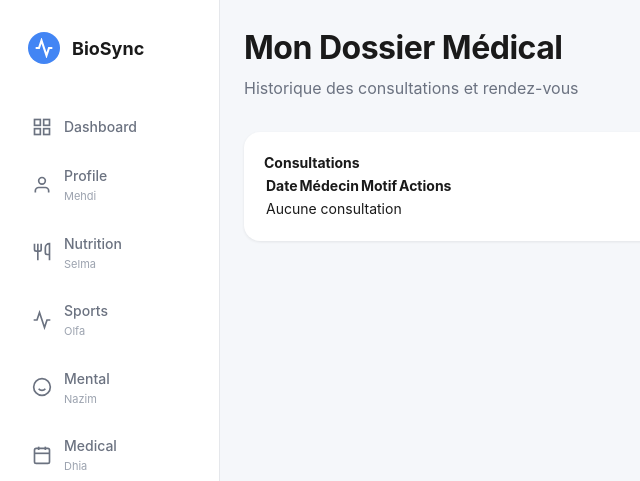
After one commit to Nazimchaouch04/PIDEV_3A, a Symfony app: template templates/medical/dossier.html.twig in a window 1280 px wide. The commit adds this page. Shown: the top 481 px of the page, without its empty margins (0-640 px from the left). Run offline with Twig, Linux system fonts and the light colour scheme; the template is opened without the code that fills it, so the values that code supplies are empty; some libraries are stand-ins or nearby versions.

Commit message:
Fix rendezvous flow + specialist confirmation + medical dossier view

```diff
--- a/src/Controller/ConsultationController.php
+++ b/src/Controller/ConsultationController.php
@@ -61,7 +61,11 @@ final class ConsultationController extends AbstractController
 
     if ($form->isSubmitted() && $form->isValid()) {
 
-            $consultation->getRendezVous()->setStatut('REALISE');
+        // important: update RDV status
+        $rdv = $consultation->getRendezVous();
+        $rdv->setStatut('REALISE');
+
+        $entityManager->persist($rdv);
         $entityManager->flush();
 
         return $this->redirectToRoute('app_specialiste');
--- /dev/null
+++ b/templates/medical/dossier.html.twig
@@ -0,0 +1,49 @@
+{% extends 'base_back.html.twig' %}
+
+{% block title %}Dossier Médical{% endblock %}
+
+{% block body %}
+
+<div class="page-header">
+    <h1 class="page-title">Mon Dossier Médical</h1>
+    <p class="page-subtitle">Historique des consultations et rendez-vous</p>
+</div>
+
+<div class="card shadow-sm p-4">
+
+    <h4 class="mb-4">Consultations</h4>
+
+    <table class="table table-hover">
+        <thead>
+            <tr>
+                <th>Date</th>
+                <th>Médecin</th>
+                <th>Motif</th>
+                <th>Actions</th>
+            </tr>
+        </thead>
+
+        <tbody>
+        {% for consultation in consultations %}
+            <tr>
+                <td>{{ consultation.dateConsultation|date('d/m/Y') }}</td>
+                <td>{{ consultation.rendezVous.specialiste.nomComplet }}</td>
+                <td>{{ consultation.rendezVous.motif }}</td>
+                <td>
+                    <a href="{{ path('app_consultation_show',{id: consultation.id}) }}"
+                       class="btn btn-primary btn-sm">
+                       Voir
+                    </a>
+                </td>
+            </tr>
+        {% else %}
+            <tr>
+                <td colspan="4" class="text-center">Aucune consultation</td>
+            </tr>
+        {% endfor %}
+        </tbody>
+    </table>
+
+</div>
+
+{% endblock %}
```
Also changed, not shown: assets/styles/app.css (+37 -0 lines), src/Controller/MedicalController.php (+26 -3 lines). Lines whose indentation alone changed are shown as unchanged.
